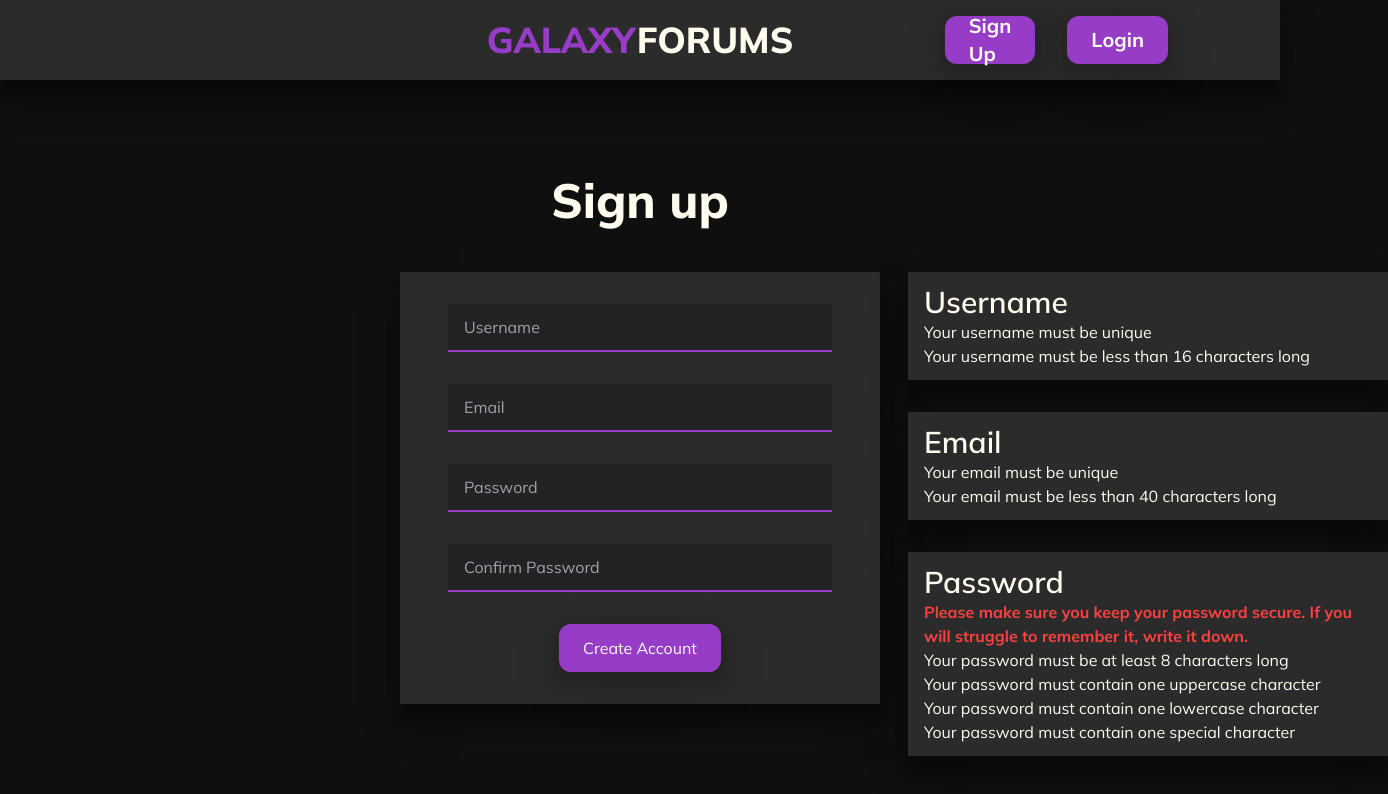
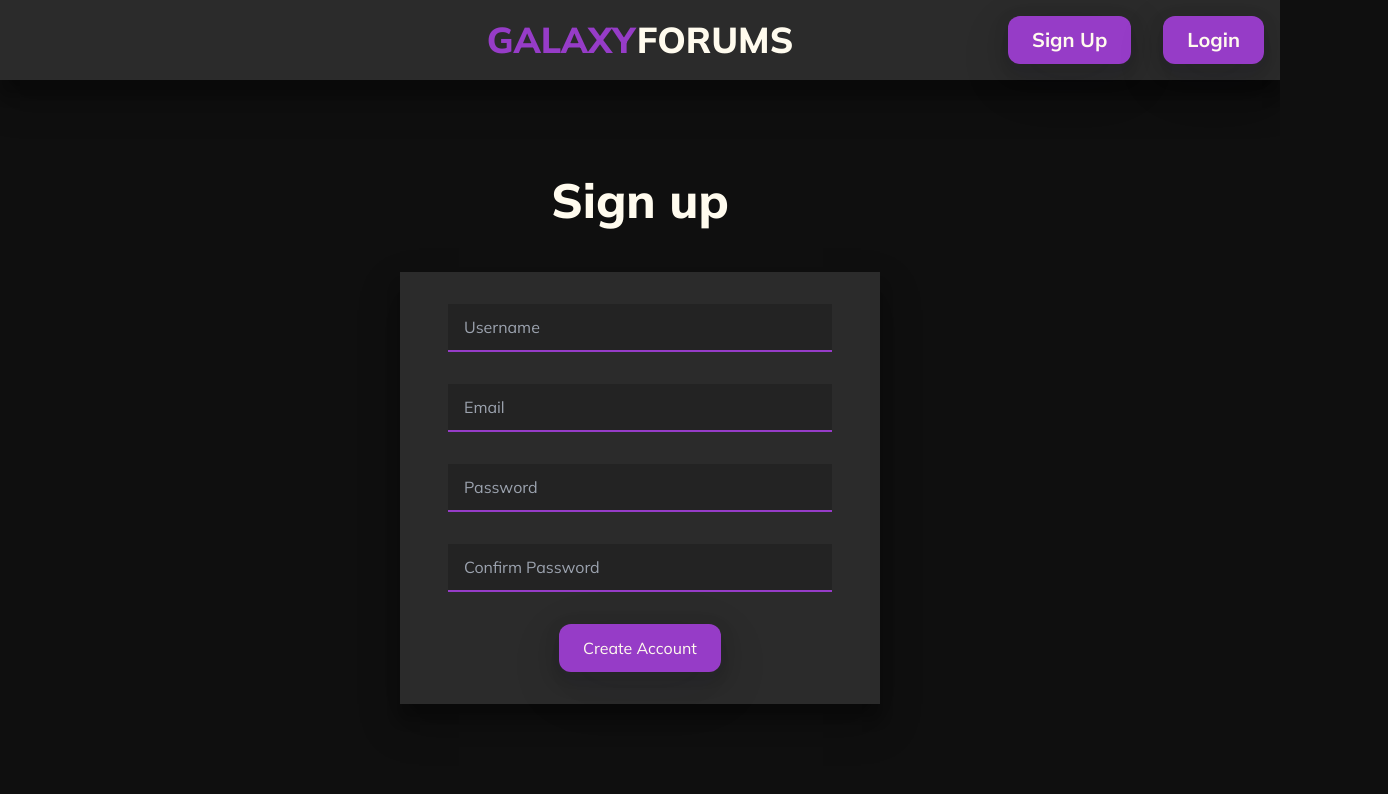
Before and after one commit to philip727/galaxy-themed-forum, a React (Create React App) app in the folder client/: page /register in a window 1280 px wide. Shown: the top 794 px of the page, 1388 px wide, since content can reach past the window. Built offline with nearby package versions, Linux system fonts and the light colour scheme.

Commit message:
responsiveness design for navbar, removed requirements info

```diff
--- a/client/package.json
+++ b/client/package.json
@@ -1,6 +1,7 @@
 {
     "name": "client",
     "version": "0.1.0",
+    "proxy": "http://localhost:3100/",
     "private": true,
     "dependencies": {
         "@testing-library/jest-dom": "^5.16.5",
--- a/client/src/component/layout/Modal.tsx
+++ b/client/src/component/layout/Modal.tsx
@@ -7,6 +7,14 @@ type Props = {
     destroyModal: () => void,
 }
 
+const modalAnimations = {
+    hide: {
+        opacity: 0,
+    },
+    show: {
+        opacity: 1,
+    }
+}
 
 export default function Modal({ modalDetails, destroyModal }: Props) {
     const onButtonPress = (fn: ModalFunctionTypes | (() => void)) => {
@@ -22,9 +30,14 @@ export default function Modal({ modalDetails, destroyModal }: Props) {
         }
     }
 
-
     return (
-        <motion.div className="h-fit w-[34rem] bg-[var(--jet)] flex flex-col justify-start items-center pb-4">
+        <motion.div
+            className="h-fit w-[34rem] bg-[var(--jet)] flex flex-col justify-start items-center pb-4"
+            variants={modalAnimations}
+            initial="hide"
+            animate="show"
+            transition={{duration: 0.3}}
+        >
             <span className="h-[2px] w-full bg-[var(--blue-violet)]" />
             <div className="w-full flex justify-center items-center mt-2">
                 <div className="w-1/3" />
--- a/client/src/component/layout/Navbar.tsx
+++ b/client/src/component/layout/Navbar.tsx
@@ -12,30 +12,31 @@ type Props = {
 export default function Navbar({ userDetails, clearUser }: Props) {
     const navigate = useNavigate();
 
-    const logoutUser = () => {
-        createModal({
-            header: "Logout",
-            subtext: "Are you sure you would like to logout?",
-            buttons: [
-            {
-                text: "Yes",
-                fn: () => {
-                    clearUser()
-                    destroyModal();
-                },
-            },
-            {
-                text: "No",
-                fn: ModalFunctionTypes.CLOSE
-            }]
-        })
-    }
+   // const logoutUser = () => {
+   //     createModal({
+   //         header: "Logout",
+   //         subtext: "Are you sure you would like to logout?",
+   //         buttons: [
+   //             {
+   //                 text: "Yes",
+   //                 fn: () => {
+   //                     clearUser()
+   //                     destroyModal();
+   //                 },
+   //             },
+   //             {
+   //                 text: "No",
+   //                 fn: ModalFunctionTypes.CLOSE
+   //             }
+   //         ]
+   //     });
+   // }
 
     return (
-        <div className="deep-shadow h-20 bg-[var(--jet)] flex justify-center items-center z-[999] absolute w-screen">
-            <div className="w-1/3">
+        <div className="deep-shadow pt-2 pb-3 lg:py-0 lg:h-20 bg-[var(--jet)] flex flex-col lg:flex-row justify-center items-center z-[999] absolute w-screen">
+            <div className="w-1/3 hidden lg:block">
             </div>
-            <div className="w-1/3 grid justify-center">
+            <div className="w-1/3 grid justify-center items-center">
                 <h1
                     className="text-center text-4xl font-extrabold cursor-pointer"
                     onClick={() => {
@@ -46,24 +47,24 @@ export default function Navbar({ userDetails, clearUser }: Props) {
                     FORUMS
                 </h1>
             </div>
-            <div className="w-1/3 flex justify-end items-center px-28 gap-8">
+            <div className="w-full lg:w-1/3 flex justify-between lg:justify-end items-center px-4 2xl:pr-24 lg:gap-4 xl:gap-8 mt-2 lg:mt-0">
                 {userDetails.username.length == 0 && userDetails.uid < 0 && (
                     <>
                         <NavLink to="/register">
-                            <ShineButton key={1}>
+                            <ShineButton>
                                 <p className="font-bold text-xl" >Sign Up</p>
                             </ShineButton>
                         </NavLink>
                         <NavLink to="/login">
-                            <ShineButton key={2}>
+                            <ShineButton>
                                 <p className="font-bold text-xl">Login</p>
                             </ShineButton>
                         </NavLink>
                     </>
                 )}
                 {userDetails.username.length > 0 && userDetails.uid >= 0 && (
-                    <ShineButton onClick={logoutUser}>
-                        <p className="font-bold text-xl">Logout</p>
+                    <ShineButton>
+                        <p className="font-bold text-xl">My Account</p>
                     </ShineButton>
                 )}
             </div>
--- a/client/src/component/layout/Notification.tsx
+++ b/client/src/component/layout/Notification.tsx
@@ -50,7 +50,7 @@ export default function Notification({ details }: Props) {
             clearTimeout(fadeAwayTimeoutId);
             // @ts-ignore
         }, (details.seconds * 1000) - 200);
-    }, [])
+    }, []);
 
     return (
         <motion.div
--- a/client/src/component/pages/Register.tsx
+++ b/client/src/component/pages/Register.tsx
@@ -3,7 +3,6 @@ import { motion } from 'framer-motion';
 import { ChangeEvent, useEffect, useRef } from 'react';
 import { useNavigate } from 'react-router-dom';
 import { isRegisterDataValid } from '../../scripts/auth/register';
-import { API_URL } from '../../scripts/config'
 import { createModal, destroyModal } from '../../scripts/layout/modalManager';
 import { createNotification } from '../../scripts/layout/notificationManager';
 import { IJWTInfo } from '../../types/auth';
@@ -56,7 +55,7 @@ export default function Register({ userDetails }: Props) {
                 "Access-Control-Allow-Origin": "*",
                 "Content-Type": "application/x-www-form-urlencoded",
             },
-            url: `${API_URL}/api/user/register`,
+            url: "/api/user/register",
             data: {
                 username: registerData.current.username,
                 email: registerData.current.email,
@@ -118,8 +117,7 @@ export default function Register({ userDetails }: Props) {
             transition={{ duration: 0.3 }}
         >
             <h1 className="text-5xl font-extrabold">Sign up</h1>
-            <div className="flex justify-center gap-7 mt-12">
-                <div className="w-[30rem]" />
+            <div className="gap-7 mt-12">
                 <Container key={1}>
                     <div className="w-full h-full flex flex-col justify-center gap-8 items-center p-8">
                         <InputField onChange={handleChange} type="text" name="username" placeholder="Username" />
@@ -131,38 +129,6 @@ export default function Register({ userDetails }: Props) {
                         </ShineButton>
                     </div>
                 </Container>
-                <div className="flex flex-col justify-start items-center gap-8">
-                    <Container key={1}>
-                        <div className="w-full h-full flex flex-col justify-start items-start py-3 px-4">
-                            <h1 className="font-semibold text-3xl">Username</h1>
-                            <ul>
-                                <li>Your username must be unique</li>
-                                <li>Your username must be less than 16 characters long</li>
-                            </ul>
-                        </div>
-                    </Container>
-                    <Container key={2}>
-                        <div className="w-full h-full flex flex-col justify-start items-start py-3 px-4">
-                            <h1 className="font-semibold text-3xl">Email</h1>
-                            <ul>
-                                <li>Your email must be unique</li>
-                                <li>Your email must be less than 40 characters long</li>
-                            </ul>
-                        </div>
-                    </Container>
-                    <Container key={3}>
-                        <div className="w-full h-full flex flex-col justify-start items-start py-3 px-4">
-                            <h1 className="font-semibold text-3xl">Password</h1>
-                            <p className="text-base text-[var(--warning-red)] font-bold">Please make sure you keep your password secure. If you will struggle to remember it, write it down.</p>
-                            <ul>
-                                <li>Your password must be at least 8 characters long</li>
-                                <li>Your password must contain one uppercase character</li>
-                                <li>Your password must contain one lowercase character</li>
-                                <li>Your password must contain one special character</li>
-                            </ul>
-                        </div>
-                    </Container>
-                </div>
             </div>
         </motion.div>
     );
--- a/client/src/scripts/auth/login.ts
+++ b/client/src/scripts/auth/login.ts
@@ -1,6 +1,6 @@
 import axios from "axios";
 import { IDetailsToLogin } from "../../types/user";
-import { API_URL, LOGIN_COOKIE_NAME } from "../config";
+import { LOGIN_COOKIE_NAME } from "../config";
 import { setAuthTokenHeader } from "./headers";
 
 
@@ -24,7 +24,7 @@ export const updateAuthItemsWithJWTCookie = (jwt: string, setCookie?: boolean):
             .catch(err => {
                 deleteJWTCookie();
                 setAuthTokenHeader();
-                return reject([false, err])
+                return reject([false, err]);
             })
     })
 }
@@ -37,7 +37,7 @@ export const verifyJWTCookie = (jwt: string): Promise<[boolean, string]> => {
                 "Access-Control-Allow-Origin": "*",
                 "Content-Type": "application/x-www-form-urlencoded",
             },
-            url: `${API_URL}/api/auth/verifylogin`,
+            url: "/api/auth/verifylogin",
             data: {
                 jwt: jwt,
             },
@@ -62,7 +62,7 @@ export const deleteJWTCookie = () => {
 
 export const isLoginDataValid = (loginData: IDetailsToLogin): [boolean, string] => {
     for (const [_, entry] of Object.entries(loginData)) {
-        if (entry.length == 0) return [false, "Please fill in all required fields"];
+        if (entry.length === 0) return [false, "Please fill in all required fields"];
     }
 
     return [true, ""];
--- a/client/src/scripts/auth/register.ts
+++ b/client/src/scripts/auth/register.ts
@@ -2,7 +2,7 @@ import { IDetailsToRegister } from "../../types/user";
 
 export const isRegisterDataValid = (regData: IDetailsToRegister): [boolean, string] => {
     for (const [_, entry] of Object.entries(regData)) {
-        if (entry.length == 0) return [false, "Please fill in all required fields"];
+        if (entry.length === 0) return [false, "Please fill in all required fields"];
     }
 
     // Makes sure the username is valid
--- a/client/src/scripts/config.ts
+++ b/client/src/scripts/config.ts
@@ -1,3 +1,2 @@
 // AUTH STUFF
-export const API_URL = 'http://localhost:3100';
 export const LOGIN_COOKIE_NAME = "login-token";
--- a/client/src/scripts/layout/notificationManager.tsx
+++ b/client/src/scripts/layout/notificationManager.tsx
@@ -21,7 +21,7 @@ export const createNotification = (notificationDetails: INotificationDetails) =>
 }
 
 export const destroyNotificationByID = (id: string) => {
-    const notification = notifications.find(x => x.id == id);
+    const notification = notifications.find(x => x.id === id);
     if (!notification) {
         return;
     }
--- a/client/tailwind.config.js
+++ b/client/tailwind.config.js
@@ -5,6 +5,13 @@ module.exports = {
     ],
     theme: {
         extend: {},
+        screens: {
+            'sm': '640px',
+            'md': '768px',
+            'lg': '1024px',
+            'xl': '1280px',
+            '2xl': '1536px',
+        }
     },
     plugins: [],
 }
```
Also changed, not shown: client/src/App.tsx (+9 -7 lines), client/src/component/pages/Login.tsx (+8 -10 lines).
